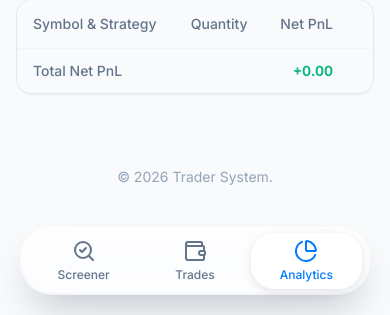
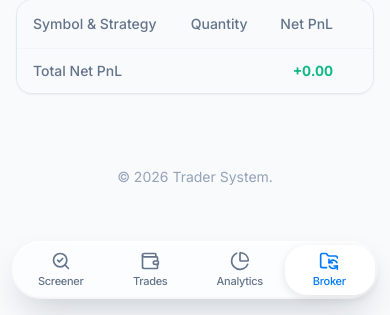
Before and after one commit to fxhuhn/croc-trader, a Flask app: page /broker in a window 390 px wide. Shown: the part 529-844 px from the top of the page. Run offline with Flask 3, Linux system fonts and the light colour scheme; data that the repository does not hold is empty; parts of the project's set-up code (start-up, migrations or seed data) failed here and were passed over; some libraries are stand-ins or nearby versions.

Commit message:
refactor: optimize mobile navigation UI and clean up trade table metadata displays

```diff
--- a/app/templates/analytics.html
+++ b/app/templates/analytics.html
@@ -327,6 +327,7 @@
 </main>
 
 <!-- Bottom-Navigation -->
+{% set active_page = 'analytics' %}
 {% include "partials/mobile_nav.html" with context %}
 
 <!-- JavaScript Interactivity -->
--- a/app/templates/partials/mobile_nav.html
+++ b/app/templates/partials/mobile_nav.html
@@ -1,13 +1,13 @@
 <!-- Mobile Bottom Navigation — Liquid Glass Nav -->
-<nav aria-label="Mobile Navigation" class="md:hidden fixed z-50 left-5 right-5" style="bottom: calc(1.25rem + env(safe-area-inset-bottom));">
+<nav aria-label="Mobile Navigation" class="md:hidden fixed z-50 left-3 right-3 sm:left-5 sm:right-5" style="bottom: calc(1rem + env(safe-area-inset-bottom));">
     <div id="liquid-glass-navbar"
-         class="relative h-[68px] flex items-center justify-around px-2 rounded-[32px]
+         class="relative h-[58px] flex items-center justify-around px-1 rounded-[28px]
                 bg-white/60 backdrop-blur-xl backdrop-saturate-150
-                shadow-[0_20px_40px_-14px_rgba(15,23,42,0.28),inset_0_1.5px_2px_rgba(255,255,255,0.9),inset_0_-1.5px_2px_rgba(15,23,42,0.05)]">
+                shadow-[0_16px_36px_-12px_rgba(15,23,42,0.25),inset_0_1.5px_2px_rgba(255,255,255,0.9),inset_0_-1.5px_2px_rgba(15,23,42,0.05)]">
 
         <!-- Sliding capsule -->
         <div id="sliding-capsule"
-             class="absolute top-[6px] bottom-[6px] rounded-[24px]
+             class="absolute top-[4px] bottom-[4px] rounded-[22px]
                     bg-white/80 shadow-[0_3px_10px_rgba(15,23,42,0.10),inset_0_1px_1px_rgba(255,255,255,0.9)]
                     pointer-events-none opacity-0">
         </div>
@@ -16,22 +16,29 @@
            data-tab
            {% if active_page == 'screener' %}aria-current="page" data-active{% endif %}
            class="tab-item relative z-10 flex flex-col items-center justify-center w-full h-full transition-colors {{ 'font-semibold text-[#007AFF]' if active_page == 'screener' else 'text-slate-500' }}">
-            <i data-lucide="search-check" class="w-6 h-6"></i>
-            <span class="text-xs font-medium mt-1">Screener</span>
+            <i data-lucide="search-check" class="w-5 h-5"></i>
+            <span class="text-[11px] font-medium tracking-tight mt-0.5">Screener</span>
         </a>
         <a href="{{ '/trades/' ~ strategy_slug if strategy_slug else '/trades' }}"
            data-tab
            {% if active_page == 'trades' %}aria-current="page" data-active{% endif %}
            class="tab-item relative z-10 flex flex-col items-center justify-center w-full h-full transition-colors {{ 'font-semibold text-[#007AFF]' if active_page == 'trades' else 'text-slate-500' }}">
-            <i data-lucide="wallet" class="w-6 h-6"></i>
-            <span class="text-xs font-medium mt-1">Trades</span>
+            <i data-lucide="wallet" class="w-5 h-5"></i>
+            <span class="text-[11px] font-medium tracking-tight mt-0.5">Trades</span>
         </a>
         <a href="/analytics"
            data-tab
            {% if active_page == 'analytics' %}aria-current="page" data-active{% endif %}
            class="tab-item relative z-10 flex flex-col items-center justify-center w-full h-full transition-colors {{ 'font-semibold text-[#007AFF]' if active_page == 'analytics' else 'text-slate-500' }}">
-            <i data-lucide="pie-chart" class="w-6 h-6"></i>
-            <span class="text-xs font-medium mt-1">Analytics</span>
+            <i data-lucide="pie-chart" class="w-5 h-5"></i>
+            <span class="text-[11px] font-medium tracking-tight mt-0.5">Analytics</span>
+        </a>
+        <a href="/broker"
+           data-tab
+           {% if active_page == 'broker' %}aria-current="page" data-active{% endif %}
+           class="tab-item relative z-10 flex flex-col items-center justify-center w-full h-full transition-colors {{ 'font-semibold text-[#007AFF]' if active_page == 'broker' else 'text-slate-500' }}">
+            <i data-lucide="folder-sync" class="w-5 h-5"></i>
+            <span class="text-[11px] font-medium tracking-tight mt-0.5">Broker</span>
         </a>
     </div>
 </nav>
--- a/app/templates/trades_broker.html
+++ b/app/templates/trades_broker.html
@@ -820,7 +820,7 @@
     </div>
 </main>
 
-{% set active_page = 'analytics' %}
+{% set active_page = 'broker' %}
 {% include "partials/mobile_nav.html" with context %}
 
 <!-- INTERACTIVE SCRIPTS -->
```
Also changed, not shown: app/templates/trades_turnover.html (+2 -7 lines).
